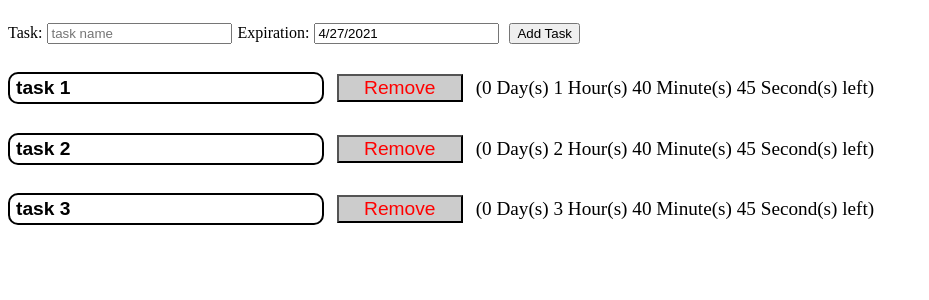
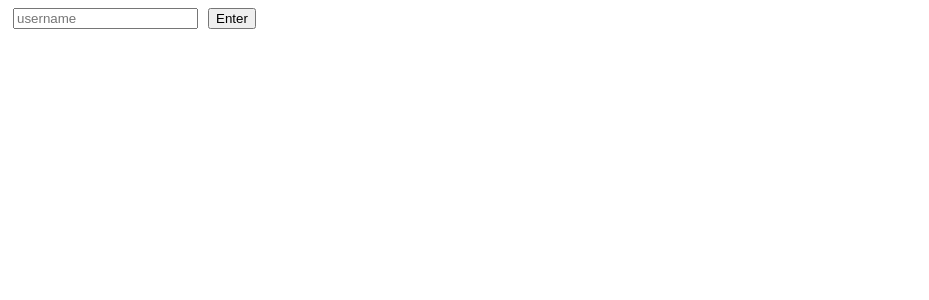
Before and after one commit to RichGol/ReactDeadline, a React (Create React App) app: page / in a window 1280 px wide. Shown: the top 300 px of the page, without its empty margins (0-929 px from the left). Built offline with nearby package versions, Linux system fonts and the light colour scheme; the HTML template or start-up script is replaced by a standard one.

Commit message:
refactored some of the frontend code, rewrote some of the comments

```diff
--- a/src/App.js
+++ b/src/App.js
@@ -1,32 +1,28 @@
+/* https://lively-rock-0b79e3a10.azurestaticapps.net/ */
 import React, { useEffect, useState, useRef, useReducer } from "react";
 
-/* HANDLES VIEW OF REMAINING TIME */
+/* RENDERS THE TICKING COUNTDOWN TIMER FOR TASKS */
 function Timer({dateString, onFinish})  {
+	//expireDate expresses the dateString as a JS Date Object
 	const expireDate = new Date(dateString);
+	//calcDiff returns the difference between expireDate and the current time in seconds
 	const calcDiff = () => Math.round((expireDate.getTime() - Date.now()) / 1000);
-	//diff tracks the difference (in seconds) between
-	//expireDate and the current time
+
+	//diff tracks the remaining time using calcDiff
 	const [diff, updateDiff] = useReducer(calcDiff, calcDiff());
 	//trigger tracks the expiration of the timer
 	const [trigger, setTrigger] = useState(false);
 
-	/**********************************************
-	 * Handles setting up and breaking down timer *
-	 * tick rate in the browser window.           *
-	 **********************************************/
+	//sets up and breaks down the timer tick rate in the browser window
 	useEffect( () => {
 		let timerID = setInterval(() => tick(), 1000);
 		return () => clearInterval(timerID);
 	});
 
-	/*******************************************
-	 * Handles updating state of remaining and *
-	 * trigger.                                *
-	 *******************************************/
+	//handles the logic of expiring and updating diff
 	const tick = () => {
-		/* setDiff(Math.round((expireDate.getTime() - Date.now()) / 1000)); */
 		updateDiff();
-		if (diff >= 0 && !trigger) {
+		if (diff - 1 >= 0 && !trigger) {
 			return
 		} else if (!trigger) {
 			setTrigger(true);
@@ -34,6 +30,7 @@ function Timer({dateString, onFinish})  {
 		}
 	}
 
+	//handles the logic of displaying the remaining time in human-readable format
 	const displayRemaining = () => {
 		let secs = Math.abs(diff);
 		const days = Math.floor(secs / 86400);
@@ -52,7 +49,7 @@ function Timer({dateString, onFinish})  {
 	);
 }
 
-/* HANDLES VIEW OF TASK DESCRIPTION */
+/* RENDERS THE DESCRIPTION OF TASKS */
 function TaskItem({expired, text, action}) {
 	return (
 		<button
@@ -68,16 +65,10 @@ function TaskItem({expired, text, action}) {
 	);
 }
 
-/* HANDLES VIEW OF A TASK */
+/* RENDERS EACH TASK (A DESCRIPTION PLUS A TIMER) */
 function Task({itemNo, text, expiration, remove}) {
-	//expired tracks the expiration status of a task
-	const [expired, setExpired] = useState(false);
-
-	/*********************************************
-	 * Handles modifying expired state when task *
-	 * expires.                                  *
-	 *********************************************/
-	const expire = () => setExpired(true);
+	//expired tracks the expiration status of a task, expire updates this status
+	const [expired, expire] = useReducer(() => true, false);
 
 	return (
 		<div>
@@ -92,23 +83,22 @@ function Task({itemNo, text, expiration, remove}) {
 	);
 }
 
-/* HANDLES LOGIC AND VIEW OF ADDING TASKS */
+/* RENDERS A FORM TO ADD TASKS */
 function AddTask({add}) {
 	//taskDesc is used to refer to the description form input element
+	//taskExpir is used to refer to the expiration form input element
 	const taskDesc = useRef();
-	//taskExpir is used to refer to the expiration form input element
 	const taskExpir = useRef();
 
+	//these patterns restrict user form entries to match date and time standards
 	const datePattern = '(0?[0-9]|1[0-2])[/-](0?[0-9]|[12][0-9]|3[01])[/-]([0-9]{4})';
 	const timePattern = '(0?[1-9]|1[0-9]|2[0-3]):([0-5][0-9]):([0-5][0-9])( [AaPp][Mm])?';
 	const regexPat = `(${datePattern}) +(${timePattern})`;
+	//time and timeString pre-fills the expiration form input with the current date
 	const time = new Date();
 	const timeString = `${time.getMonth() + 1}/${time.getDate()}/${time.getFullYear()} `
 
-	/********************************************************
-	 * Processes the submission of the HTML form element,   *
-	 * enabling us to add tasks with custom names and times *
-	 ********************************************************/
+	//processes the submission of the HTML form element, adding the task and resetting the form
 	const submit = e => {
 		e.preventDefault();
 		const desc = taskDesc.current.value;
@@ -120,7 +110,6 @@ function AddTask({add}) {
 	}
 
 	return (
-		<>
 			<form onSubmit={submit}>
 				<p>Task:</p>
 				<input ref={taskDesc} type='text' placeholder='task name' title='task name' required />
@@ -130,11 +119,10 @@ function AddTask({add}) {
 				title='Format: MM/DD/YYYY hh:mm:ss' required />
 				<input type='submit' id='submit' value='Add Task' />
 			</form>
-		</>
 	);
 }
 
-/* HANDLES LOGIC AND VIEW OF REMOVING TASKS */
+/* RENDERS A BUTTON TO REMOVE TASKS */
 function RemoveTask({remove, itemNo}) {
 	return (
 			<button
@@ -146,18 +134,14 @@ function RemoveTask({remove, itemNo}) {
 	)
 }
 
-/* RENDERS THE WHOLE APPLICATION */
-export default function App() {
-	//tasks state manages the current set of tasks
+/* RENDERS THE DEADLINEWEBSERVICE APP */
+function RenderApp({user}) {
+	//tasks stores an array of current tasks
 	const [tasks, setTasks] = useState([]);
-	//nextItem state tracks the number of active tasks
-	const [nextItem, setNextItem] = useState(1);
 	//keyVal state provides a unique key for each task instance
 	const [keyVal, setKeyVal] = useState(0);
 
-	/********************************************
-	 * Loads three Task objects on first render *
-	 ********************************************/
+	// Loads three Task objects on first render
 	useEffect( () => {
 		const temp = [{
 				key: 0,
@@ -178,27 +162,17 @@ export default function App() {
 		loadTasks(temp);
 	}, []);
 
-	/*******************************************
-	 * Handles loading tasks from an array of  *
-	 * objects, eventually to load saved tasks *
-	 * from a file.                            *
-	 *******************************************/
+	//loads tasks from an array of JSON objects
 	const loadTasks = temp => {
-		//update keyVal state, preventing overlap with other tasks
+		//load keyVal state, preventing overlap with new tasks
 		const lastKey = temp[temp.length - 1].key;
 		setKeyVal(lastKey+1);
-		//update nextItem state, preventing overlap with other tasks
-		const lastItemNo = temp[temp.length - 1].itemNo;
-		setNextItem(lastItemNo+1);
-		//update tasks state with loaded tasks
+		//populate tasks with loaded tasks
 		temp.map((task, i) => setTasks(allTasks => [...allTasks, task]));
 	}
 
-	/************************************************
-	 * Handles appending a task to the tasks state, *
-	 * updating nextItem automatically              *
-	 ************************************************/
-	const addTask = (text, expiration, key=keyVal, itemNo=nextItem) => {
+	//appends a new task to the tasks array
+	const addTask = (text, expiration, key=keyVal, itemNo=tasks.length) => {
 		const item = {
 			key: key,
 			itemNo: itemNo,
@@ -206,7 +180,6 @@ export default function App() {
 			expiration: expiration
 		};
 		setKeyVal(keyVal + 1);
-		setNextItem(nextItem + 1);
 		setTasks(allTasks => [...allTasks, item]);
 	}
 
@@ -223,11 +196,11 @@ export default function App() {
 			return task;
 		});
 		setTasks(newTasks);
-		setNextItem(nextItem - 1);
 	}
 
 	return (
 		<>
+			<p>Welcome, {user}</p>
 			<AddTask add={addTask} />
 			{tasks.map( task => (
 				<Task remove={removeTask} {...task} />
@@ -235,3 +208,29 @@ export default function App() {
 		</>
 	);
 }
+
+function EntryPage({setUser}) {
+	const user = useRef();
+
+	const submit = e => {
+		e.preventDefault();
+		setUser(user.current.value);
+		user.current.value = '';
+	}
+
+	return (
+		<form onSubmit={submit}>
+			<input ref={user} type='text' placeholder='username' required />
+			<input type='submit' id='submit' value='Enter' />
+		</form>
+	);
+}
+
+/* RENDERS THE WHOLE APPLICATION */
+export default function App() {
+	const [user, setUser] = useState('');
+	if (user) {
+		return <RenderApp user={user} />;
+	}
+	return <EntryPage setUser={setUser} />;
+}
```
